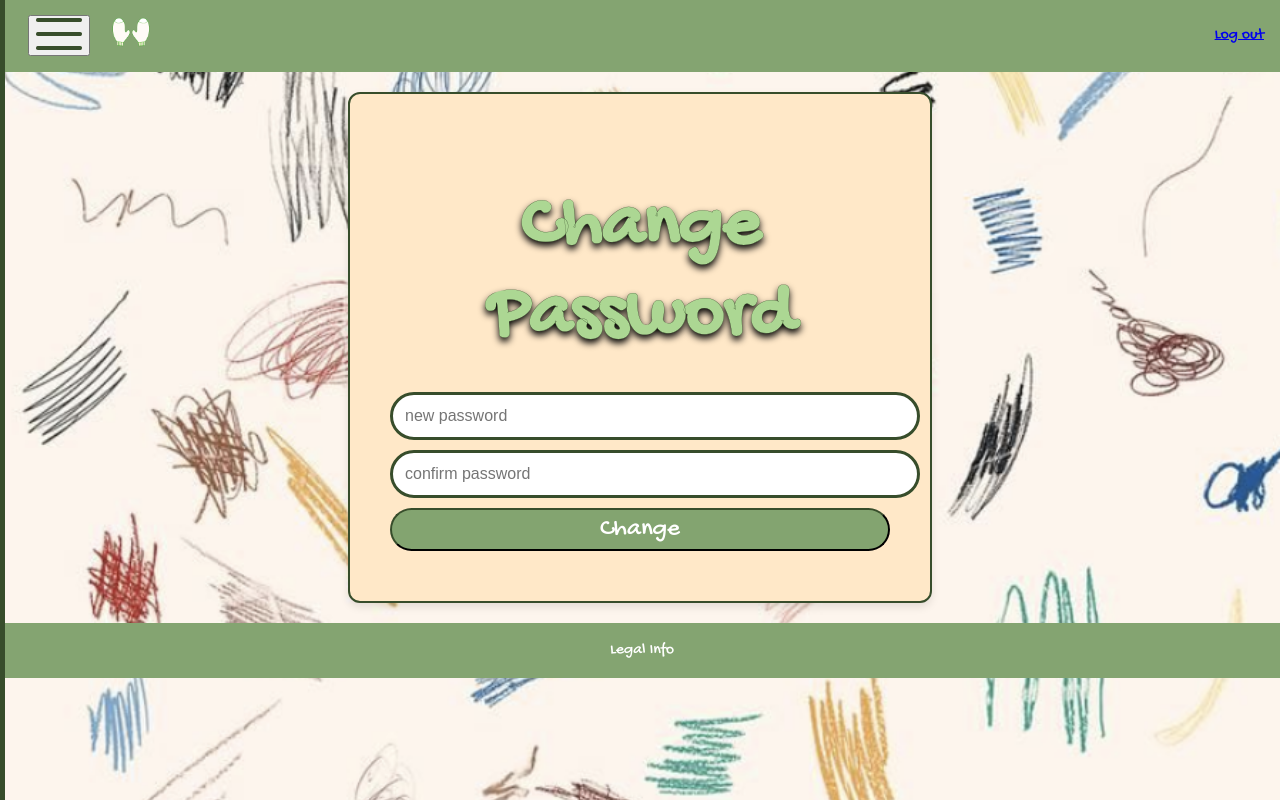
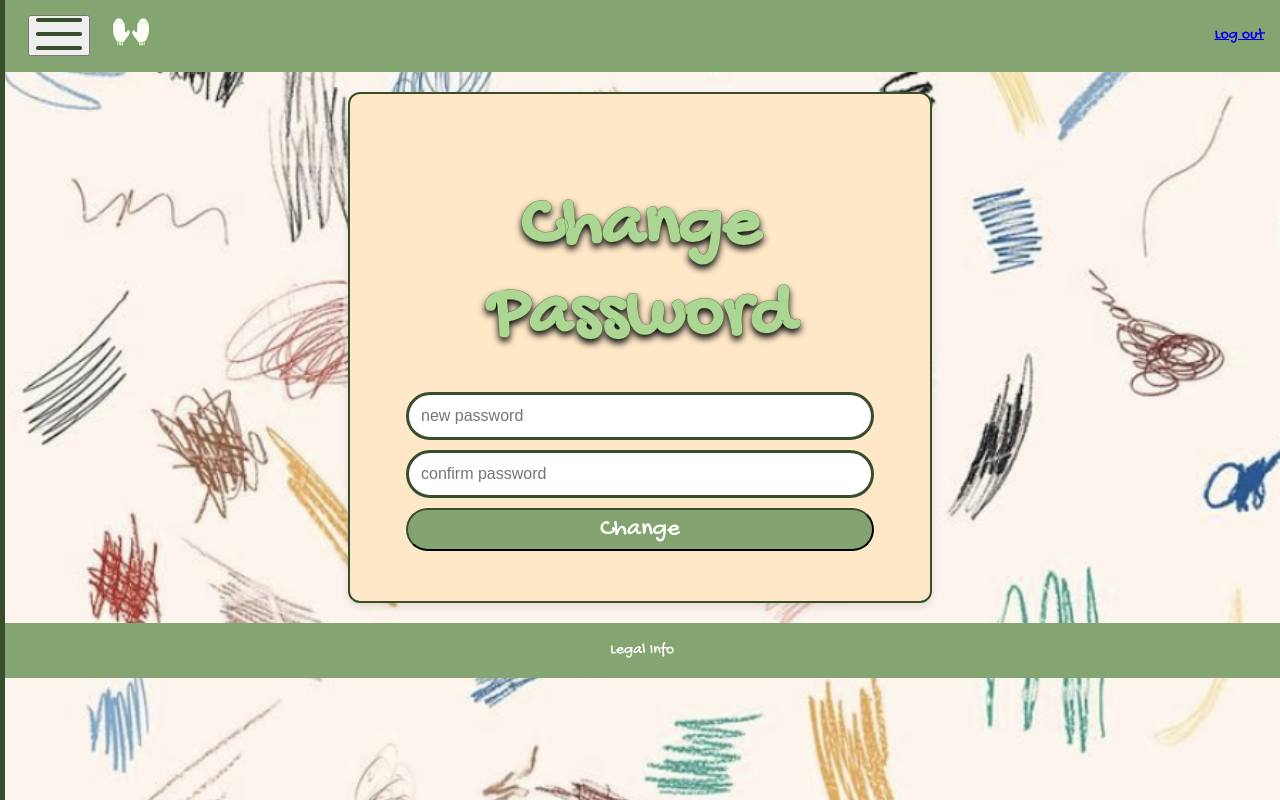
Before and after one commit to rin-bell4772/mttn, a Next.js app in the folder mttn/: page /changePassword in a window 1280 px wide. Built offline with nearby package versions, Linux system fonts and the light colour scheme; a web font is replaced by a local one.

Commit message:
fixed input fields in changePassword and changeSettings

```diff
--- a/mttn/src/app/changePassword/ChangePassword.module.css
+++ b/mttn/src/app/changePassword/ChangePassword.module.css
@@ -33,6 +33,8 @@
 .form {
     display: flex;
     flex-direction: column;
+    padding: 0 16px;
+    box-sizing: border-box;
 }
 
 .label {
@@ -49,6 +51,7 @@
     color: #333;
     border-radius: 35px;
     margin-bottom: 10px;
+    box-sizing: border-box
 }
 
 .changeButton {
@@ -61,6 +64,7 @@
     border-radius: 35px;
     cursor: pointer;
     font-family: 'Gochi Hand', sans-serif;
+    box-sizing: border-box;
 }
 
 .changeButton:hover {
--- a/mttn/src/app/changeSettings/ChangeSettings.module.css
+++ b/mttn/src/app/changeSettings/ChangeSettings.module.css
@@ -33,6 +33,8 @@
 .form {
     display: flex;
     flex-direction: column;
+    padding: 0 16px;
+    box-sizing: border-box;
 }
 
 .label {
@@ -49,6 +51,7 @@
     color: #333;
     border-radius: 35px;
     margin-bottom: 10px;
+    box-sizing: border-box;
 }
 
 .changeButton {
@@ -61,6 +64,7 @@
     border-radius: 35px;
     cursor: pointer;
     font-family: 'Gochi Hand', sans-serif;
+    box-sizing: border-box;
 }
 
 .changeButton:hover {
```
